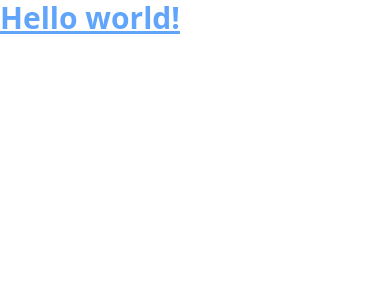
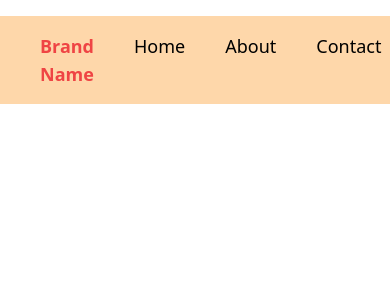
Before and after one commit to vanguyen333/templates, a React (Vite) app: page / in a window 390 px wide. Shown: the top 300 px of the page. Built offline with nearby package versions, Linux system fonts and the light colour scheme.

Commit message:
navbar styling works at the right position, not responsive or react router dom yet

```diff
--- a/src/App.jsx
+++ b/src/App.jsx
@@ -4,10 +4,7 @@ import Navbar1 from "./components/navbar1";
 function App() {
   return (
     <>
-      {/* <Navbar1 /> */}
-      <h1 className="text-3xl font-bold underline text-blue-400">
-        Hello world!
-      </h1>
+      <Navbar1 />
     </>
   );
 }
--- a/src/components/Navbar1.jsx
+++ b/src/components/Navbar1.jsx
@@ -1,10 +1,17 @@
 const Navbar1 = () => {
   return (
     <div>
-      <h2 className="text-red-300">Brand Name</h2>
-      <h3>Home</h3>
-      <h3>About</h3>
-      <h3>Contact</h3>
+      {/* justify-between makes the 2 divs have space between, the second div to be on the far left */}
+      <div className="nav flex gap-10 justify-between py-4 my-4 px-10 bg-orange-200 text-lg">
+        <div className="brand">
+          <h1 className="text-red-500 font-bold ">Brand Name</h1>
+        </div>
+        <div className="leftbar flex gap-10 ">
+          <h1>Home</h1>
+          <h1>About</h1>
+          <h1>Contact</h1>
+        </div>
+      </div>
     </div>
   );
 };
```
